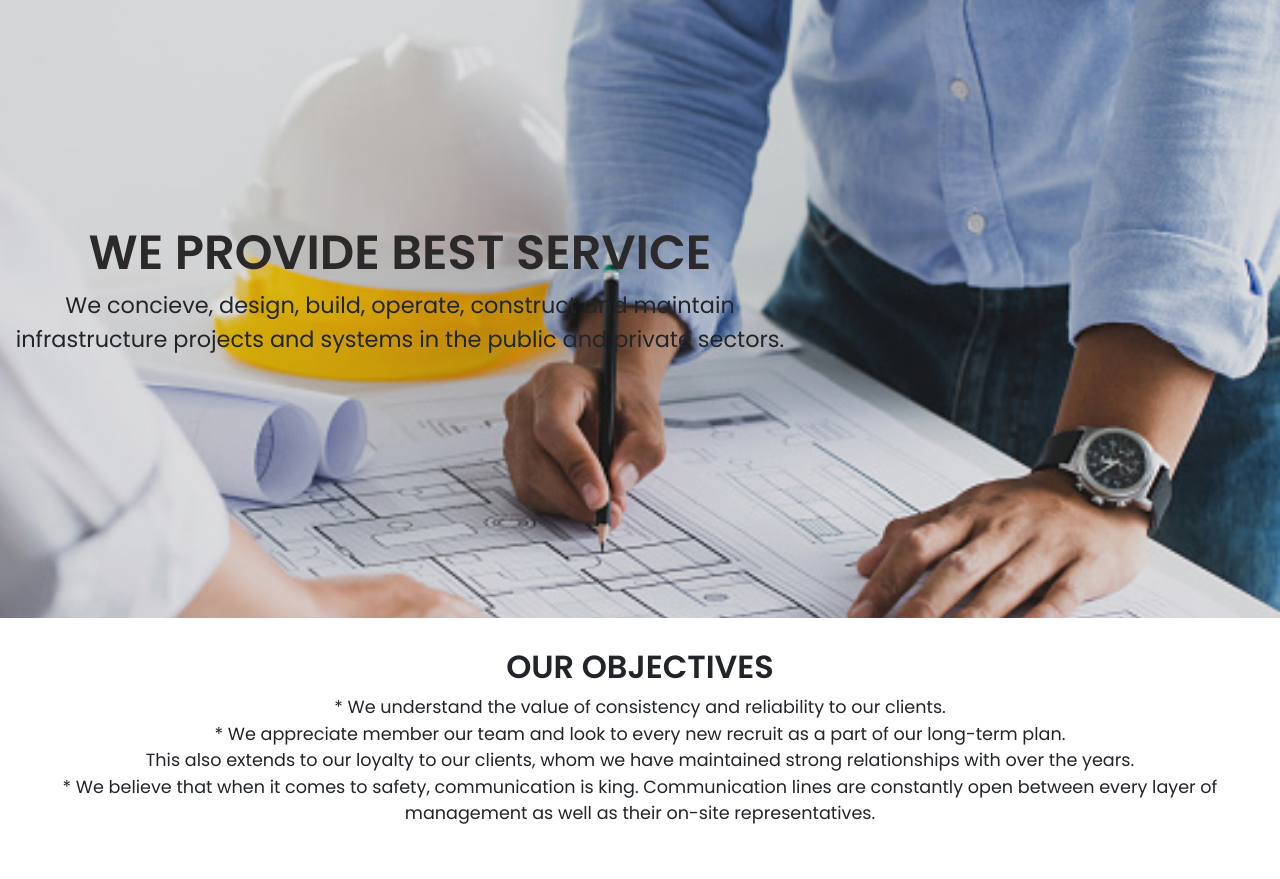
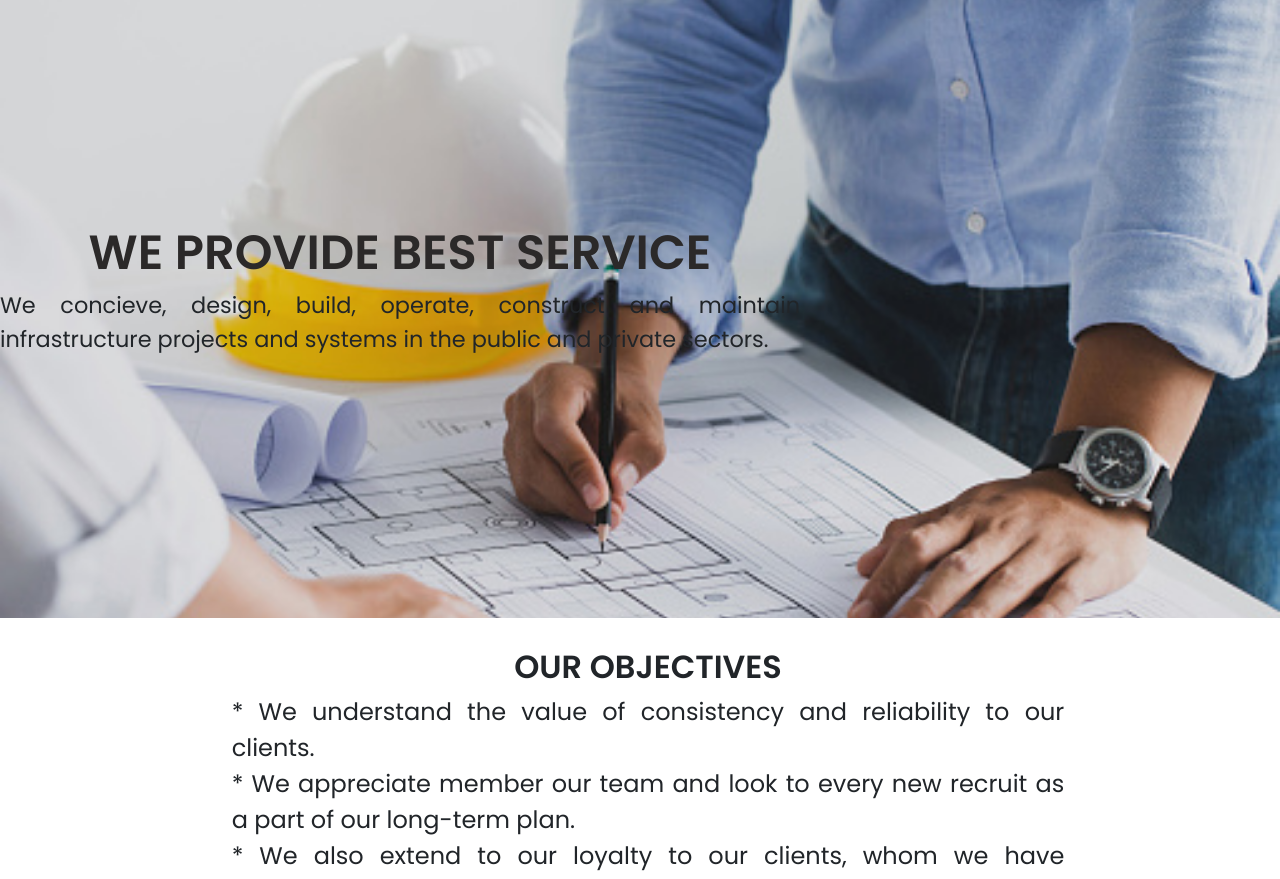
Before and after one commit to abinyebrown/engineering2, a plain HTML site: page index.html in a window 1280 px wide. Shown: the part 62-941 px from the top of the page. Drawn offline with Linux system fonts and the light colour scheme; files whose address does not match are found by name.

Commit message:
engineering2

```diff
--- a/index.html
+++ b/index.html
@@ -45,16 +45,16 @@
     </section>
 
 
-    <section class="objective">
-        <div class="objective-content">
+    <section class="objective row justify-content-center">
+        <div class="objective-content col-8">
             <h3>OUR OBJECTIVES</h3>
             <p>* We understand the value of consistency and
                 reliability to our clients. <br>* We appreciate member our
                 team and look to every new recruit as a part of our long-term plan. <br>
-                This also extends to our loyalty to our clients, whom we have maintained
+                * We also extend to our loyalty to our clients, whom we have maintained
                 strong relationships with over the years.
-                <br>* We believe that when it comes to safety, communication is king.
-                Communication lines are constantly open between every layer of management as well as their on-site representatives.
+                <br>* We believe that when it comes to safety,communication is king. Lorem, ipsum dolor sit amet consectetur adipisicing?
+                <br>Communication lines are constantly open between every layer of management as well as their on-site representatives.
             </p>
         </div>
     </section>
--- a/style.css
+++ b/style.css
@@ -92,7 +92,7 @@ body{
 .home .background .content p{
     font-size: 1.4rem;
     color: var(--light-color);
-    text-align: center;
+    text-align: justify;
 }
 .objective{
     padding-bottom: 70px;
@@ -104,9 +104,8 @@ body{
     font-weight: 700;
 }
 .objective-content p{
-    padding-top: 0;
-    text-align: center;
-    font-size: 1.1rem;
+    text-align: justify;
+    font-size: 1.5rem;
 }
 .footer{
     font-size: 0.7rem;
```
Also changed, not shown: contact.html (+1 -1 lines).
